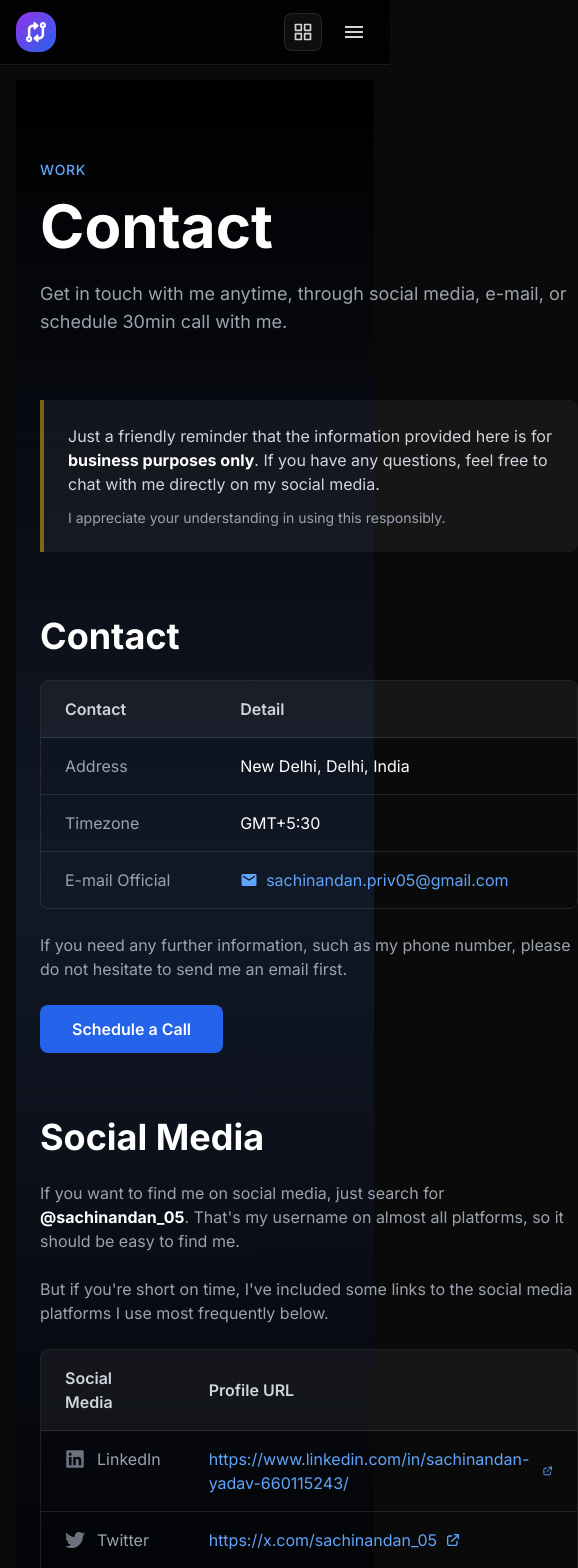
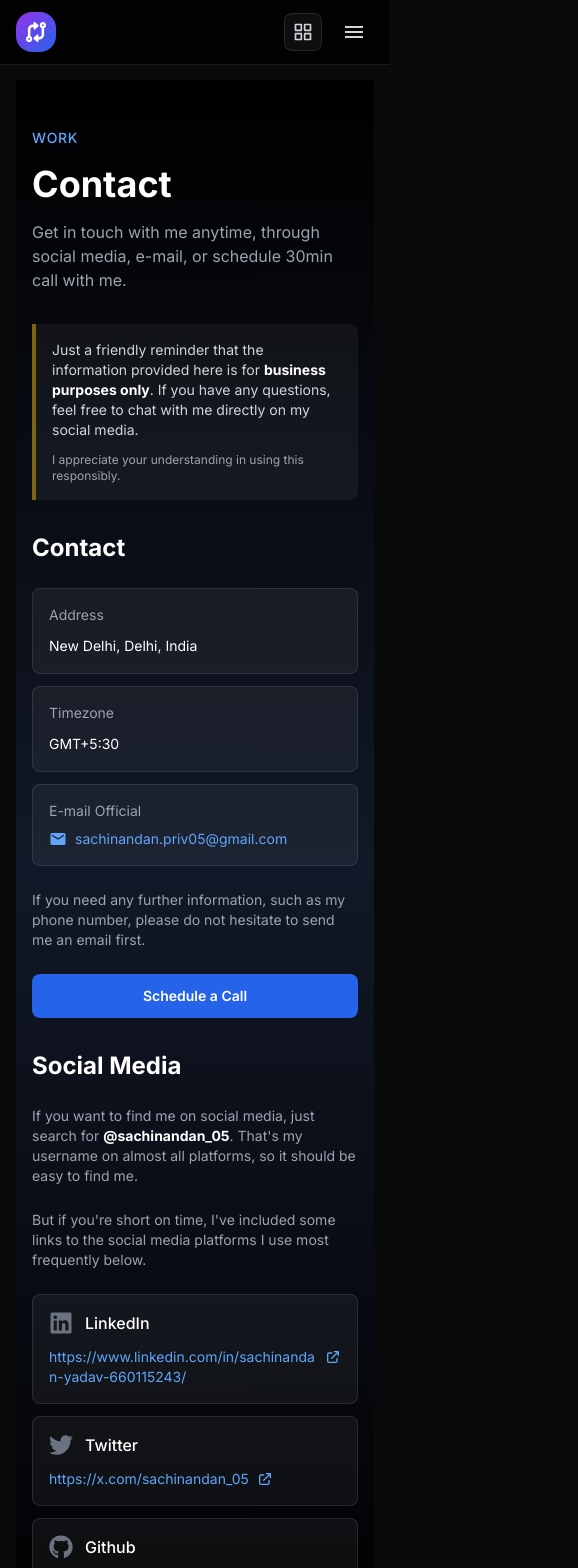
Before and after one commit to sachinandan-05/Sachinandan, a Next.js app: page /contact in a window 390 px wide. Shown: the top 1568 px of the page, 578 px wide, since content can reach past the window. Built offline with nearby package versions, Linux system fonts and the light colour scheme.

Commit message:
Make contact page fully responsive for mobile - card layout, responsive text, better spacing

```diff
--- a/components/Contact.tsx
+++ b/components/Contact.tsx
@@ -40,11 +40,11 @@ export default function Contact() {
   };
 
   return (
-    <section id="contact" className="min-h-screen bg-gradient-to-b from-black via-gray-900 to-black text-white py-20">
-      <div className="max-w-7xl mx-auto px-6 lg:px-12">
-        <div className="grid lg:grid-cols-[1fr_300px] gap-12">
+    <section id="contact" className="min-h-screen bg-gradient-to-b from-black via-gray-900 to-black text-white py-12 sm:py-16 md:py-20">
+      <div className="max-w-7xl mx-auto px-4 sm:px-6 lg:px-12">
+        <div className="grid lg:grid-cols-[1fr_300px] gap-8 md:gap-12">
           {/* Main Content */}
-          <div className="space-y-16">
+          <div className="space-y-8 sm:space-y-12 md:space-y-16">
             {/* Header */}
             <motion.div
               initial={{ opacity: 0, y: 20 }}
@@ -52,8 +52,8 @@ export default function Contact() {
               transition={{ duration: 0.6 }}
             >
               <p className="text-blue-400 text-sm font-medium mb-4 uppercase tracking-wider">Work</p>
-              <h1 className="text-6xl sm:text-7xl lg:text-8xl font-bold mb-6">Contact</h1>
-              <p className="text-gray-400 text-lg max-w-2xl">
+              <h1 className="text-4xl sm:text-5xl md:text-6xl lg:text-7xl xl:text-8xl font-bold mb-4 sm:mb-6">Contact</h1>
+              <p className="text-gray-400 text-base sm:text-lg max-w-2xl">
                 Get in touch with me anytime, through social media, e-mail, or schedule 30min call with me.
               </p>
             </motion.div>
@@ -63,14 +63,14 @@ export default function Contact() {
               initial={{ opacity: 0, y: 20 }}
               animate={{ opacity: 1, y: 0 }}
               transition={{ duration: 0.6, delay: 0.2 }}
-              className="bg-white/5 border-l-4 border-yellow-500/50 p-6 rounded-r-lg"
+              className="bg-white/5 border-l-4 border-yellow-500/50 p-4 sm:p-6 rounded-r-lg"
             >
-              <p className="text-gray-300 mb-3">
+              <p className="text-gray-300 mb-3 text-sm sm:text-base">
                 Just a friendly reminder that the information provided here is for{" "}
                 <span className="font-bold text-white">business purposes only</span>. If you have any questions,
                 feel free to chat with me directly on my social media.
               </p>
-              <p className="text-gray-400 text-sm">
+              <p className="text-gray-400 text-xs sm:text-sm">
                 I appreciate your understanding in using this responsibly.
               </p>
             </motion.div>
@@ -83,14 +83,15 @@ export default function Contact() {
               transition={{ duration: 0.6, delay: 0.3 }}
               className="space-y-6"
             >
-              <h2 className="text-4xl font-bold">Contact</h2>
+              <h2 className="text-2xl sm:text-3xl md:text-4xl font-bold">Contact</h2>
 
-              <div className="overflow-hidden rounded-lg border border-white/10">
+              {/* Desktop Table View */}
+              <div className="hidden md:block overflow-hidden rounded-lg border border-white/10">
                 <table className="w-full">
                   <thead>
                     <tr className="bg-white/5">
-                      <th className="text-left px-6 py-4 font-semibold text-gray-300">Contact</th>
-                      <th className="text-left px-6 py-4 font-semibold text-gray-300">Detail</th>
+                      <th className="text-left px-4 lg:px-6 py-4 font-semibold text-gray-300">Contact</th>
+                      <th className="text-left px-4 lg:px-6 py-4 font-semibold text-gray-300">Detail</th>
                     </tr>
                   </thead>
                   <tbody>
@@ -99,15 +100,15 @@ export default function Contact() {
                         key={index}
                         className="border-t border-white/10 hover:bg-white/5 transition-colors"
                       >
-                        <td className="px-6 py-4 text-gray-400">{detail.label}</td>
-                        <td className="px-6 py-4">
+                        <td className="px-4 lg:px-6 py-4 text-gray-400">{detail.label}</td>
+                        <td className="px-4 lg:px-6 py-4">
                           {detail.isEmail ? (
                             <a
                               href={`mailto:${detail.value}`}
-                              className="text-blue-400 hover:text-blue-300 transition-colors flex items-center gap-2"
+                              className="text-blue-400 hover:text-blue-300 transition-colors flex items-center gap-2 break-all"
                             >
-                              <MdEmail size={18} />
-                              {detail.value}
+                              <MdEmail size={18} className="flex-shrink-0" />
+                              <span className="break-all">{detail.value}</span>
                             </a>
                           ) : (
                             <span className="text-white">{detail.value}</span>
@@ -119,12 +120,35 @@ export default function Contact() {
                 </table>
               </div>
 
-              <p className="text-gray-400 mt-6">
+              {/* Mobile Card View */}
+              <div className="md:hidden space-y-3">
+                {contactDetails.map((detail, index) => (
+                  <div
+                    key={index}
+                    className="bg-white/5 border border-white/10 rounded-lg p-4 hover:bg-white/10 transition-colors"
+                  >
+                    <p className="text-gray-400 text-sm mb-2">{detail.label}</p>
+                    {detail.isEmail ? (
+                      <a
+                        href={`mailto:${detail.value}`}
+                        className="text-blue-400 hover:text-blue-300 transition-colors flex items-center gap-2 break-all"
+                      >
+                        <MdEmail size={18} className="flex-shrink-0" />
+                        <span className="break-all text-sm">{detail.value}</span>
+                      </a>
+                    ) : (
+                      <span className="text-white text-sm">{detail.value}</span>
+                    )}
+                  </div>
+                ))}
+              </div>
+
+              <p className="text-gray-400 mt-4 sm:mt-6 text-sm sm:text-base">
                 If you need any further information, such as my phone number, please do not hesitate to
                 send me an email first.
               </p>
 
-              <button className="px-8 py-3 bg-blue-600 hover:bg-blue-700 rounded-lg font-semibold transition-all hover:shadow-lg hover:shadow-blue-500/50">
+              <button className="w-full sm:w-auto px-6 sm:px-8 py-3 bg-blue-600 hover:bg-blue-700 rounded-lg font-semibold transition-all hover:shadow-lg hover:shadow-blue-500/50 text-sm sm:text-base">
                 Schedule a Call
               </button>
             </motion.div>
@@ -137,25 +161,26 @@ export default function Contact() {
               transition={{ duration: 0.6, delay: 0.4 }}
               className="space-y-6"
             >
-              <h2 className="text-4xl font-bold">Social Media</h2>
+              <h2 className="text-2xl sm:text-3xl md:text-4xl font-bold">Social Media</h2>
 
-              <p className="text-gray-400">
+              <p className="text-gray-400 text-sm sm:text-base">
                 If you want to find me on social media, just search for{" "}
                 <span className="font-bold text-white">@sachinandan_05</span>. That's my username on
                 almost all platforms, so it should be easy to find me.
               </p>
 
-              <p className="text-gray-400">
+              <p className="text-gray-400 text-sm sm:text-base">
                 But if you're short on time, I've included some links to the social media platforms I use most
                 frequently below.
               </p>
 
-              <div className="overflow-hidden rounded-lg border border-white/10">
+              {/* Desktop Table View */}
+              <div className="hidden md:block overflow-hidden rounded-lg border border-white/10">
                 <table className="w-full">
                   <thead>
                     <tr className="bg-white/5">
-                      <th className="text-left px-6 py-4 font-semibold text-gray-300">Social Media</th>
-                      <th className="text-left px-6 py-4 font-semibold text-gray-300">Profile URL</th>
+                      <th className="text-left px-4 lg:px-6 py-4 font-semibold text-gray-300">Social Media</th>
+                      <th className="text-left px-4 lg:px-6 py-4 font-semibold text-gray-300">Profile URL</th>
                     </tr>
                   </thead>
                   <tbody>
@@ -164,19 +189,21 @@ export default function Contact() {
                         key={index}
                         className="border-t border-white/10 hover:bg-white/5 transition-colors"
                       >
-                        <td className="px-6 py-4 text-gray-400 flex items-center gap-3">
-                          <social.icon size={20} className="text-gray-500" />
-                          {social.platform}
+                        <td className="px-4 lg:px-6 py-4 text-gray-400">
+                          <div className="flex items-center gap-3">
+                            <social.icon size={20} className="text-gray-500 flex-shrink-0" />
+                            {social.platform}
+                          </div>
                         </td>
-                        <td className="px-6 py-4">
+                        <td className="px-4 lg:px-6 py-4">
                           <a
                             href={social.url}
                             target="_blank"
                             rel="noopener noreferrer"
-                            className="text-blue-400 hover:text-blue-300 transition-colors inline-flex items-center gap-2"
+                            className="text-blue-400 hover:text-blue-300 transition-colors inline-flex items-center gap-2 break-all"
                           >
-                            {social.url}
-                            <svg className="w-4 h-4" fill="none" stroke="currentColor" viewBox="0 0 24 24">
+                            <span className="break-all">{social.url}</span>
+                            <svg className="w-4 h-4 flex-shrink-0" fill="none" stroke="currentColor" viewBox="0 0 24 24">
                               <path strokeLinecap="round" strokeLinejoin="round" strokeWidth={2} d="M10 6H6a2 2 0 00-2 2v10a2 2 0 002 2h10a2 2 0 002-2v-4M14 4h6m0 0v6m0-6L10 14" />
                             </svg>
                           </a>
@@ -185,6 +212,32 @@ export default function Contact() {
                     ))}
                   </tbody>
                 </table>
+              </div>
+
+              {/* Mobile Card View */}
+              <div className="md:hidden space-y-3">
+                {socialMedia.map((social, index) => (
+                  <div
+                    key={index}
+                    className="bg-white/5 border border-white/10 rounded-lg p-4 hover:bg-white/10 transition-colors"
+                  >
+                    <div className="flex items-center gap-3 mb-3">
+                      <social.icon size={24} className="text-gray-500 flex-shrink-0" />
+                      <span className="text-white font-medium">{social.platform}</span>
+                    </div>
+                    <a
+                      href={social.url}
+                      target="_blank"
+                      rel="noopener noreferrer"
+                      className="text-blue-400 hover:text-blue-300 transition-colors text-sm break-all flex items-start gap-2"
+                    >
+                      <span className="break-all">{social.url}</span>
+                      <svg className="w-4 h-4 flex-shrink-0 mt-0.5" fill="none" stroke="currentColor" viewBox="0 0 24 24">
+                        <path strokeLinecap="round" strokeLinejoin="round" strokeWidth={2} d="M10 6H6a2 2 0 00-2 2v10a2 2 0 002 2h10a2 2 0 002-2v-4M14 4h6m0 0v6m0-6L10 14" />
+                      </svg>
+                    </a>
+                  </div>
+                ))}
               </div>
             </motion.div>
           </div>
```
